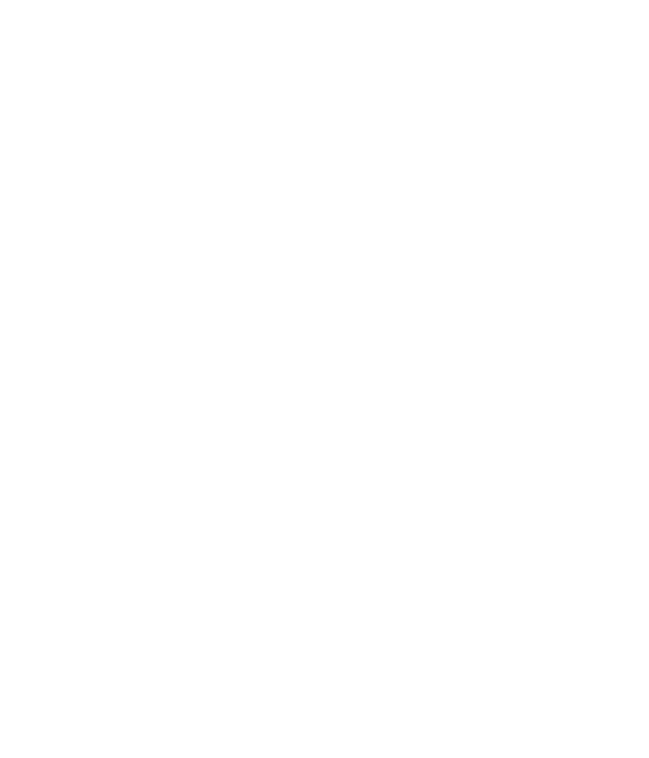
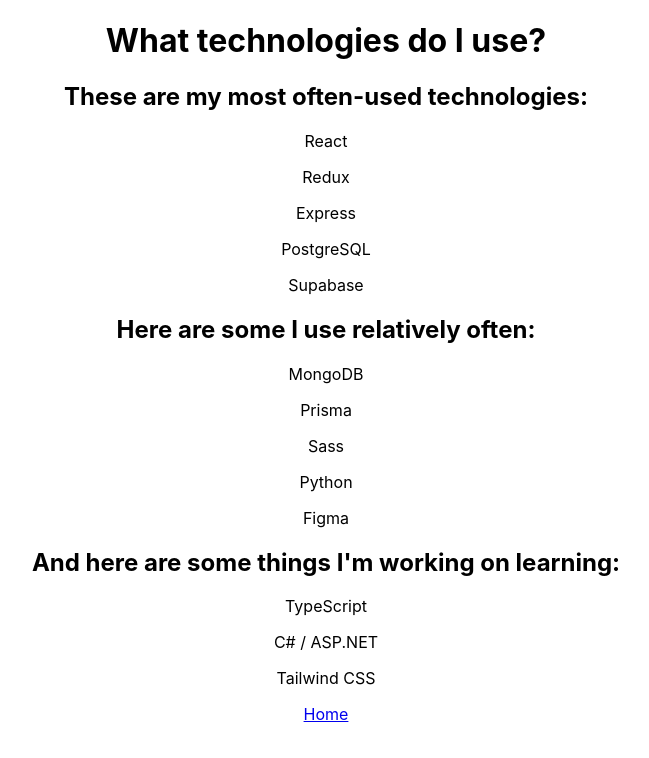
Before and after one commit to innocuous-symmetry/about-mikayla, a React (Create React App) app: page /technologies in a window 1280 px wide. Shown: the top 758 px of the page, without its empty margins (314-963 px from the left). Built offline with nearby package versions, Linux system fonts and the light colour scheme.

Commit message:
improving layout :

```diff
--- a/src/pages/InProgress.js
+++ b/src/pages/InProgress.js
@@ -1,6 +1,25 @@
 export default function InProgress() {
     return (
-        <>
-        </>
+        <div className="In-Progress page">
+            <h1>Here are some of my current in-progress projects!</h1>
+
+            <div className="gallery">
+                <div className="card">
+                </div>
+
+                <div className="card">
+                </div>
+
+                <div className="card">
+                </div>
+
+                <div className="card">
+                </div>
+
+                <div className="card">
+                </div>
+
+            </div>
+        </div>
     )
 }
--- a/src/pages/Projects.js
+++ b/src/pages/Projects.js
@@ -15,6 +15,7 @@
             <p>I also have experience with various technologies for connecting these to front-end applications, including Prisma and Supabase.</p>
         </section>
 
+        <a href="/">Go home</a>
         </>
     )
 }
--- a/src/pages/Technologies.js
+++ b/src/pages/Technologies.js
@@ -1,6 +1,89 @@
 export default function Technologies() {
     return (
-        <>
-        </>
+        <div className="Technologies page">
+            <h1>What technologies do I use?</h1>
+
+            <section>
+                <h2>These are my most often-used technologies:</h2>
+
+                <div className="card">
+                    {/* React logo */}
+                    <p>React</p>
+                </div>
+
+                <div className="card">
+                    {/* Redux logo */}
+                    <p>Redux</p>
+                </div>
+
+                <div className="card">
+                    {/* Express logo */}
+                    <p>Express</p>
+                </div>
+
+                <div className="card">
+                    {/* Postgres logo */}
+                    <p>PostgreSQL</p>
+                </div>
+
+                <div className="card">
+                    {/* Supabase */}
+                    <p>Supabase</p>
+                </div>
+
+            </section>
+
+            <section>
+                <h2>Here are some I use relatively often:</h2>
+
+                <div className="card">
+                    {/* Mongo logo */}
+                    <p>MongoDB</p>
+                </div>
+
+                <div className="card">
+                    {/* Prisma */}
+                    <p>Prisma</p>
+                </div>
+
+                <div className="card">
+                    {/* Sass */}
+                    <p>Sass</p>
+                </div>
+
+                <div className="card">
+                    {/* Python */}
+                    <p>Python</p>
+                </div>
+
+                <div className="card">
+                    {/* Figma */}
+                    <p>Figma</p>
+                </div>
+
+            </section>
+
+            <section>
+                <h2>And here are some things I'm working on learning:</h2>
+
+                <div className="card">
+                    {/* TypeScript */}
+                    <p>TypeScript</p>
+                </div>
+
+                <div className="card">
+                    {/* C# / ASP.NET */}
+                    <p>C# / ASP.NET</p>
+                </div>
+
+                <div className="card">
+                    {/* Tailwind */}
+                    <p>Tailwind CSS</p>
+                </div>
+
+            </section>
+
+            <a href="/">Home</a>
+        </div>
     )
 }
--- a/src/pages/Welcome.js
+++ b/src/pages/Welcome.js
@@ -1,8 +1,10 @@
 export default function Welcome() {
     return (
-        <>
+        <div className="Welcome page">
             <header className="landing-section">
             </header>
+
+            <main>
                 <h1>Mikayla Dobson</h1>
                 <h2>Web Design Contractor</h2>
 
@@ -12,11 +14,25 @@
                 <h3>So, thanks for stopping by! Feel free to peruse below:</h3>
 
                 <div className="gallery">
+
+                    <div className="card">
                         <a href="/projects">What kinds of things do I do?</a>
+                    </div>
+
+                    <div className="card">
                         <a href="/technologies">What do I use to do it?</a>
-          <a href="/in-progress">What am I learning about now?</a>
+                    </div>
+
+                    <div className="card">
+                        <a href="/in-progress">What projects am I working on now?</a>
+                    </div>
+
+                    <div className="card">
                         <a href="/links">Where can you find more about me and my work?</a>
                     </div>
-        </>
+
+                </div>
+            </main>
+        </div>
     )
 }
```
Lines whose indentation alone changed are shown as unchanged.
